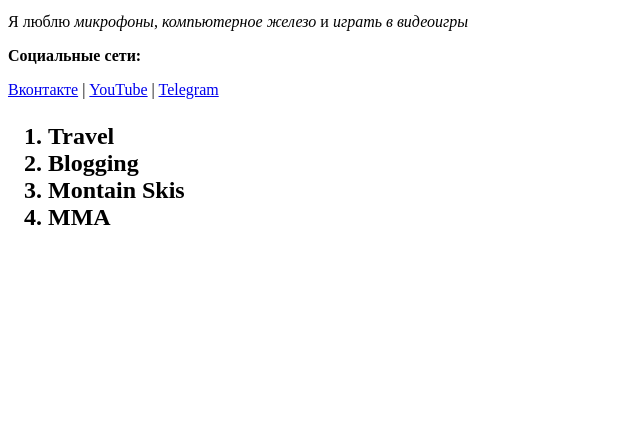
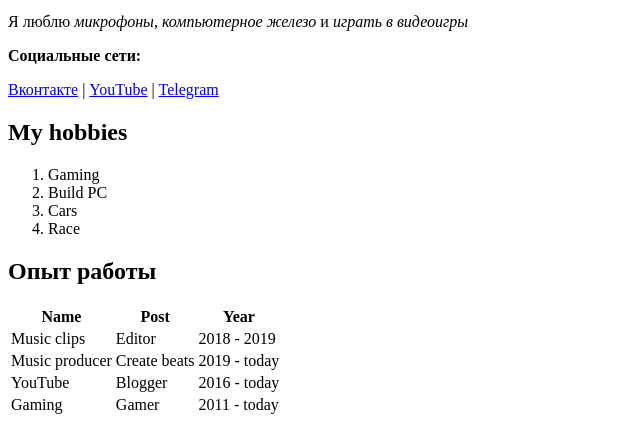
Before and after one commit to Arimeau/Return-to-frontend, a plain HTML site: page Return in frontend/resume.html in a window 1280 px wide. Shown: the part 377-802 px from the top of the page, without its empty margins (0-640 px from the left). Drawn offline with Linux system fonts and the light colour scheme.

Commit message:
Add files via upload

```diff
--- a/Return in frontend/resume.html
+++ b/Return in frontend/resume.html
@@ -28,13 +28,48 @@
         <a href="https://t.me/proskifcha" target="_blank">Telegram</a>
     </p>
 
-    <h2>
-        <ol>
-            <li>Travel</li>
-            <li>Blogging</li>
-            <li>Montain Skis</li>
-            <li>MMA</li>
-        </ol>
-    </h2>
+    <h2>My hobbies</h2>
+
+    <ol>
+        <li>Gaming</li>
+        <li>Build PC</li>
+        <li>Cars</li>
+        <li>Race</li>
+    </ol>
+
+    <h2>Опыт работы</h2>
+
+    <table>
+        <thead>
+            <tr>
+                <th>Name</th>
+                <th>Post</th>
+                <th>Year</th>
+            </tr>
+        </thead>
+
+        <tbody>
+            <tr>
+                <td>Music clips</td>
+                <td>Editor</td>
+                <td>2018 - 2019</td>
+            </tr>
+            <tr>
+                <td>Music producer</td>
+                <td>Create beats</td>
+                <td>2019 - today</td>
+            </tr>
+            <tr>
+                <td>YouTube</td>
+                <td>Blogger</td>
+                <td>2016 - today</td>
+            </tr>
+            <tr>
+                <td>Gaming</td>
+                <td>Gamer</td>
+                <td>2011 - today</td>
+            </tr>
+        </tbody>
+    </table>
 </body>
 </html>
```
Also changed, not shown: Return in frontend/tables.html (+4 -9 lines).
